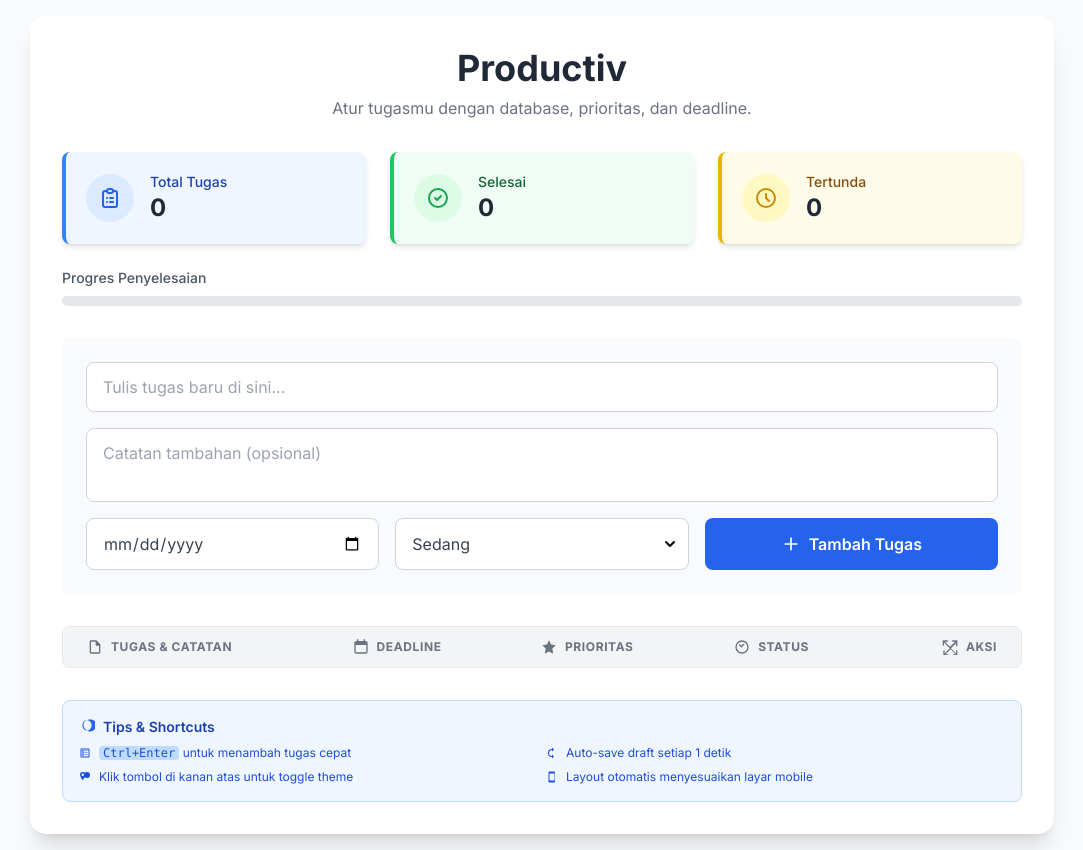
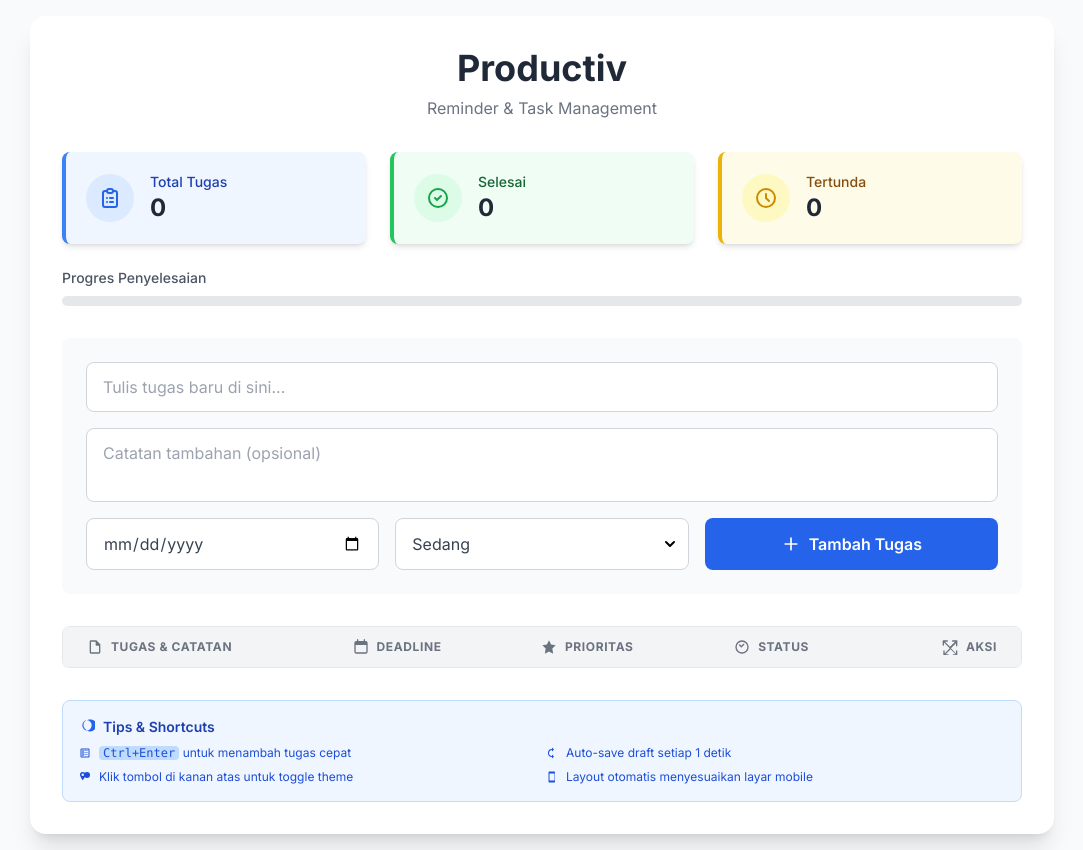
Before and after one commit to Glenferdinza/producktiv, a website with bundled scripts: page index.html in a window 1280 px wide. Shown: the whole page, without its empty margins (98-1181 px from the left). Built offline with nearby package versions, Linux system fonts and the light colour scheme; no server answers.

Commit message:
Update index.html
Update dikit

```diff
--- a/index.html
+++ b/index.html
@@ -3,7 +3,7 @@
 <head>
     <meta charset="UTF-8">
     <meta name="viewport" content="width=device-width, initial-scale=1.0">
-    <title>Productiv - Task Manager Pro</title>
+    <title>Productiv</title>
     <meta name="description" content="Modern task management app with Firebase backend. Manage tasks, set priorities, track progress with dark/light mode.">
     <meta name="keywords" content="task manager, productivity, firebase, todo app, task tracking">
     <meta name="author" content="Glenferdinza">
@@ -42,7 +42,7 @@
         <!-- Header -->
         <header class="mb-8">
             <h1 class="text-3xl md:text-4xl font-bold text-gray-800 dark:text-gray-100 text-center">Productiv</h1>
-            <p class="text-gray-500 dark:text-gray-400 text-center mt-2">Atur tugasmu dengan database, prioritas, dan deadline.</p>
+            <p class="text-gray-500 dark:text-gray-400 text-center mt-2">Reminder & Task Management</p>
         </header>
 
         <!-- Statistics Section -->
```
